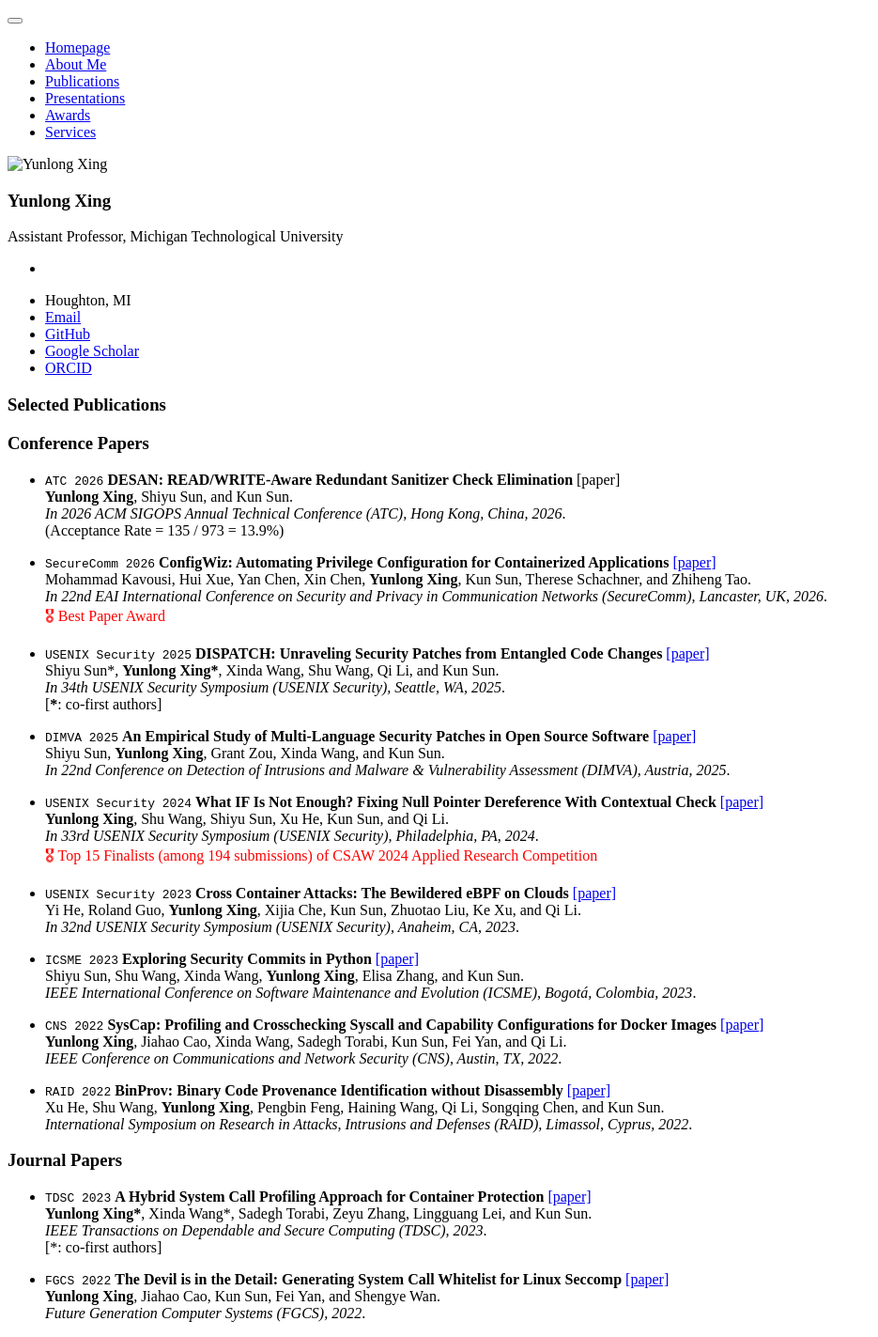
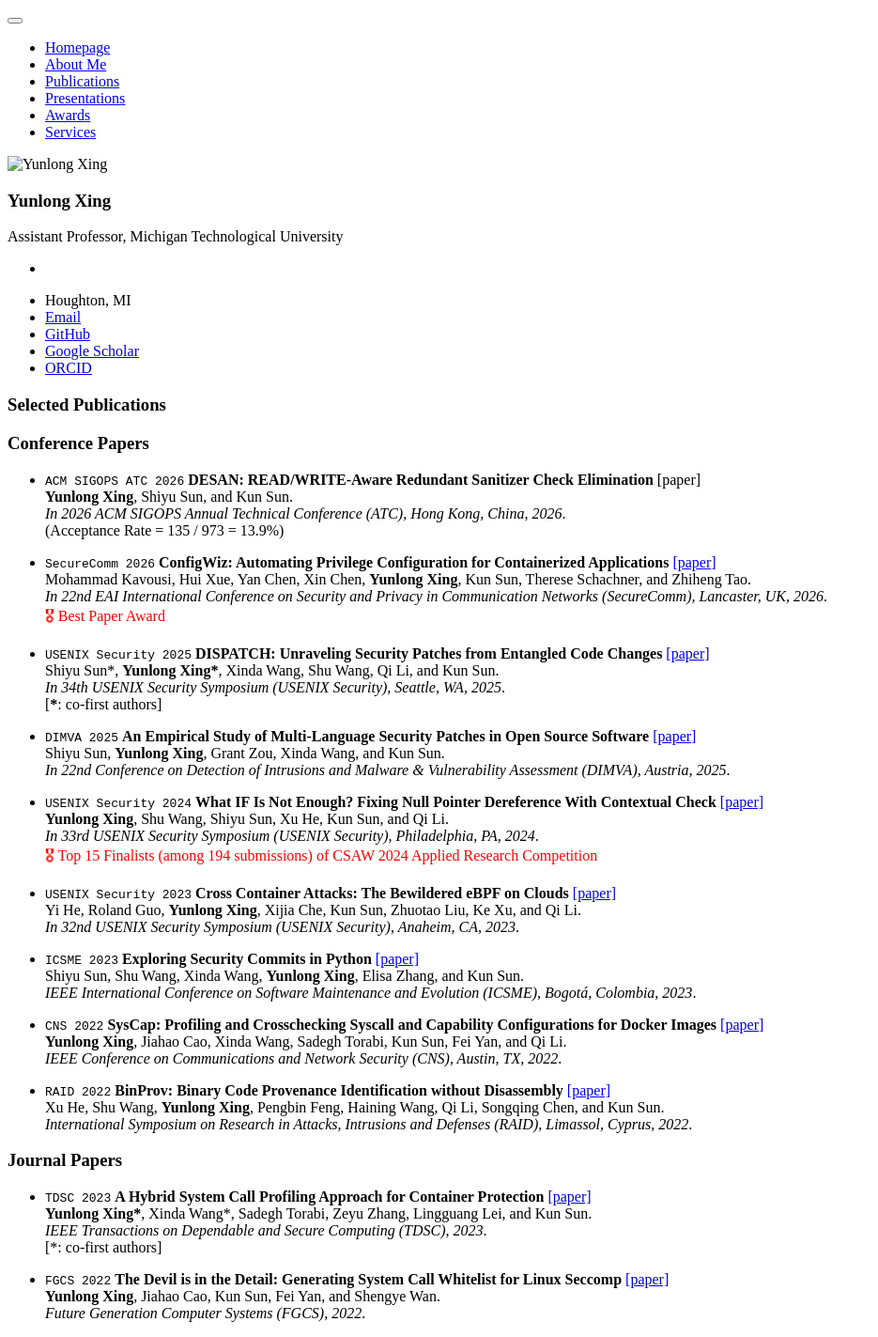
Before and after one commit to YunlongXing/yunlongxing.github.io, a Jekyll site: the page built from _pages/includes/pub.md, in a window 1280 px wide. Shown: the whole page at 94% size, without its empty margins (0-935 px from the left). Built offline with Jekyll 4.4.1, drawn with Linux system fonts in a browser that asks for light colours; our own code applies the rules of GitHub Pages for plain Markdown files.

Commit message:
Update conference paper title for ATC 2026

```diff
--- a/_pages/includes/pub.md
+++ b/_pages/includes/pub.md
@@ -1,7 +1,7 @@
 # Selected Publications
 ### Conference Papers
 
-- ``ATC 2026`` **DESAN: READ/WRITE-Aware Redundant Sanitizer Check Elimination** [paper]<br>
+- ``ACM SIGOPS ATC 2026`` **DESAN: READ/WRITE-Aware Redundant Sanitizer Check Elimination** [paper]<br>
 **Yunlong Xing**, Shiyu Sun, and Kun Sun. <br>
 *In 2026 ACM SIGOPS Annual Technical Conference (ATC), Hong Kong, China, 2026*.<br>
 (Acceptance Rate = 135 / 973 = 13.9%)
```
